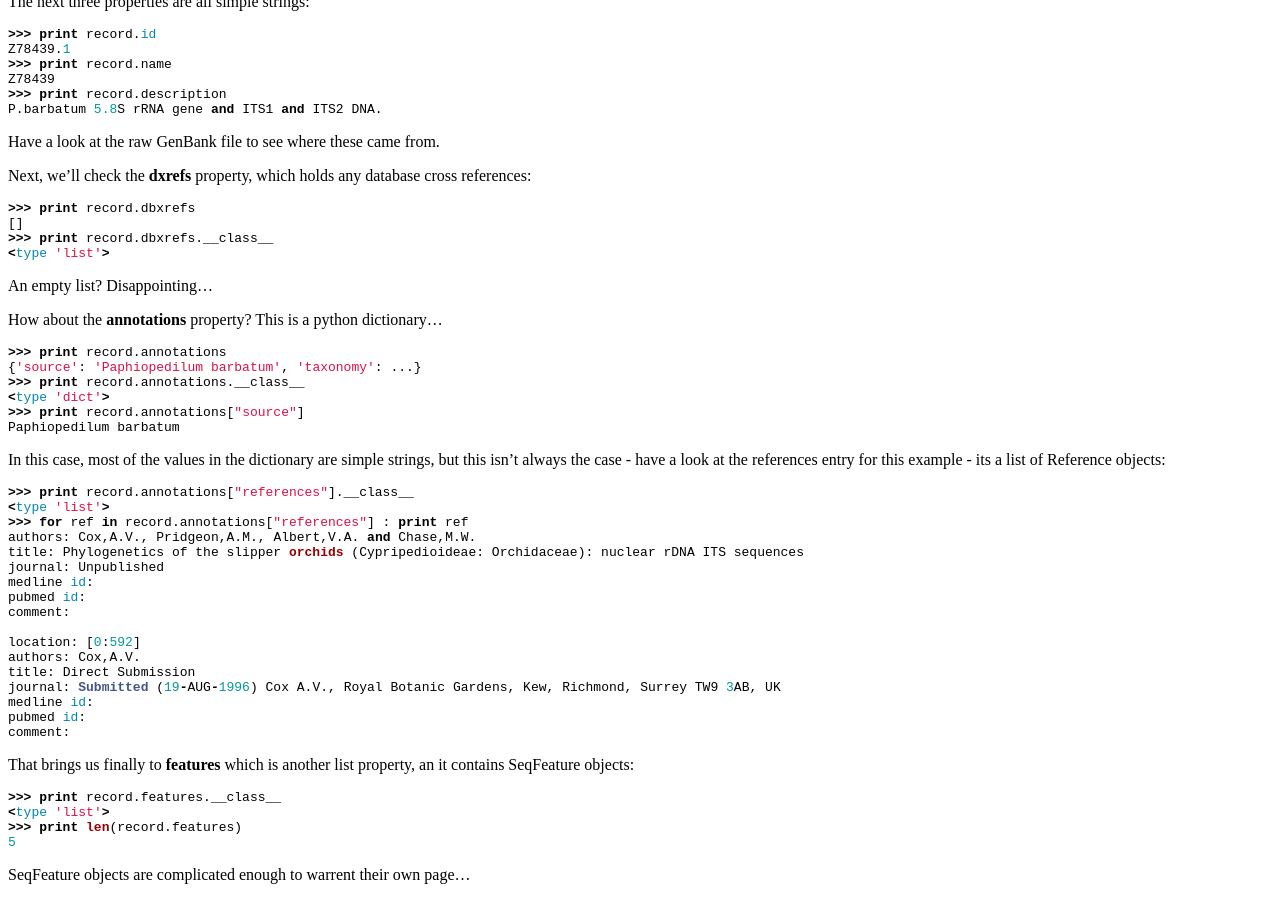
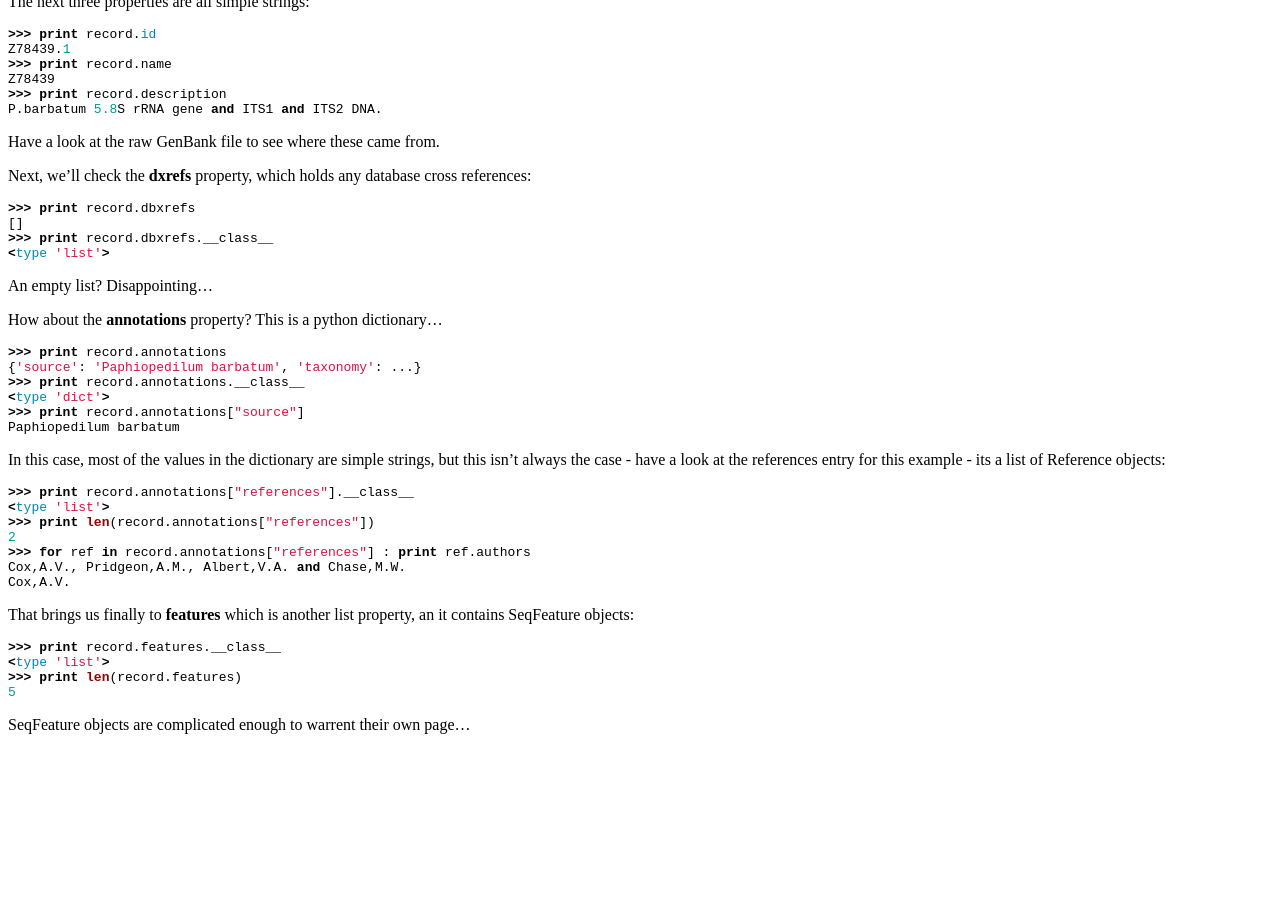
Before and after one commit to biopython/biopython.github.io, a Jekyll site: the page built from wiki/SeqRecord.md, in a window 1280 px wide and 900 px high, scrolled down 1065 px. Built offline with Jekyll 4.4.1, drawn with Linux system fonts in a browser that asks for light colours; after the commit the page ends 1815 px from its top, so only the background shows below that.

Commit message:
/* Extracting information from a SeqRecord */

````diff
--- a/wiki/SeqRecord.md
+++ b/wiki/SeqRecord.md
@@ -128,21 +128,11 @@ this example - its a list of Reference objects:
 ``` python
 >>> print record.annotations["references"].__class__
 <type 'list'>
->>> for ref in record.annotations["references"] : print ref
-authors: Cox,A.V., Pridgeon,A.M., Albert,V.A. and Chase,M.W.
-title: Phylogenetics of the slipper orchids (Cypripedioideae: Orchidaceae): nuclear rDNA ITS sequences
-journal: Unpublished
-medline id:
-pubmed id:
-comment:
-
-location: [0:592]
-authors: Cox,A.V.
-title: Direct Submission
-journal: Submitted (19-AUG-1996) Cox A.V., Royal Botanic Gardens, Kew, Richmond, Surrey TW9 3AB, UK
-medline id:
-pubmed id:
-comment:
+>>> print len(record.annotations["references"])
+2
+>>> for ref in record.annotations["references"] : print ref.authors
+Cox,A.V., Pridgeon,A.M., Albert,V.A. and Chase,M.W.
+Cox,A.V.
 ```
 
 That brings us finally to **features** which is another list property,
````
Also changed, not shown: 1 other file.
